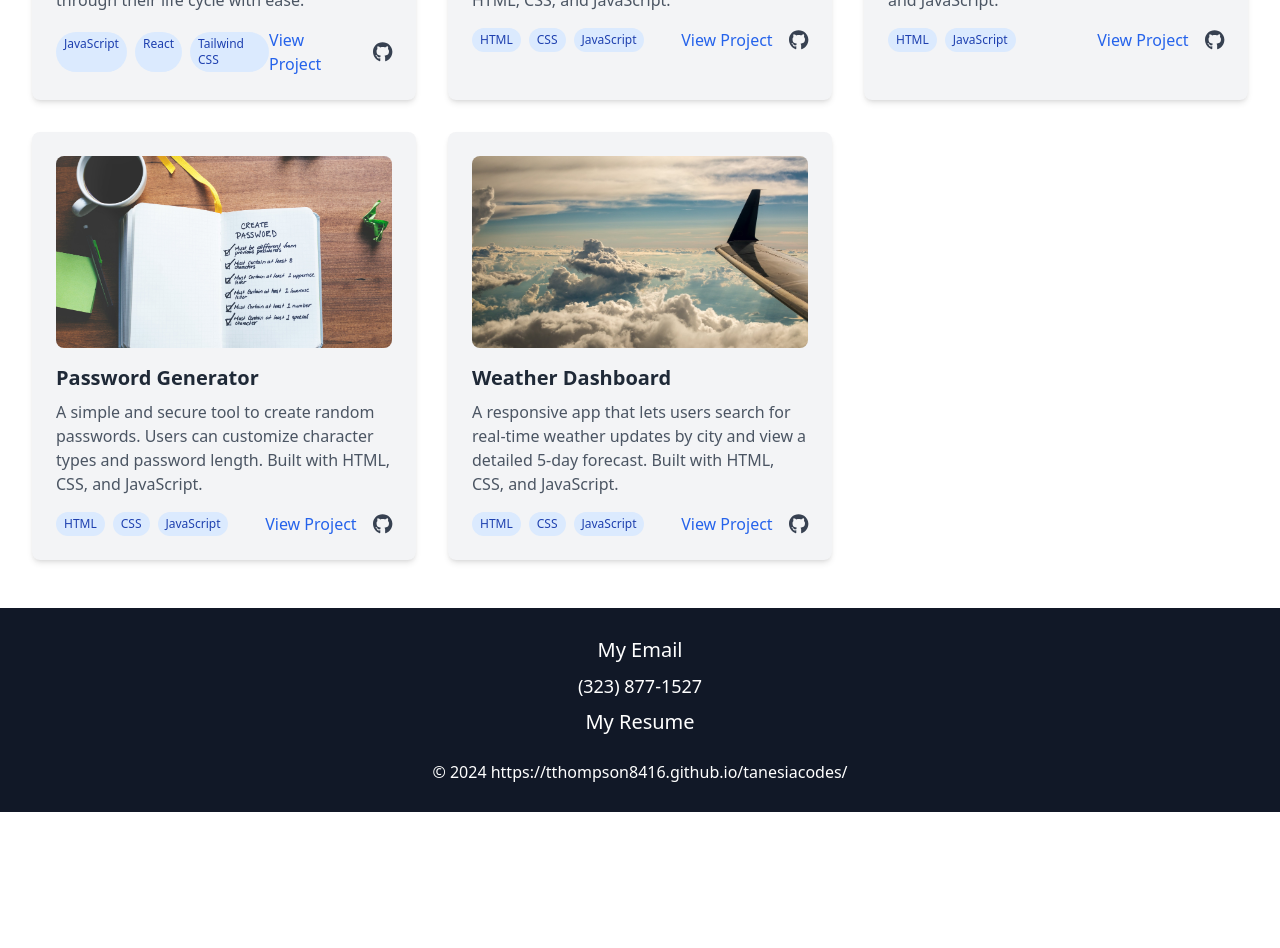
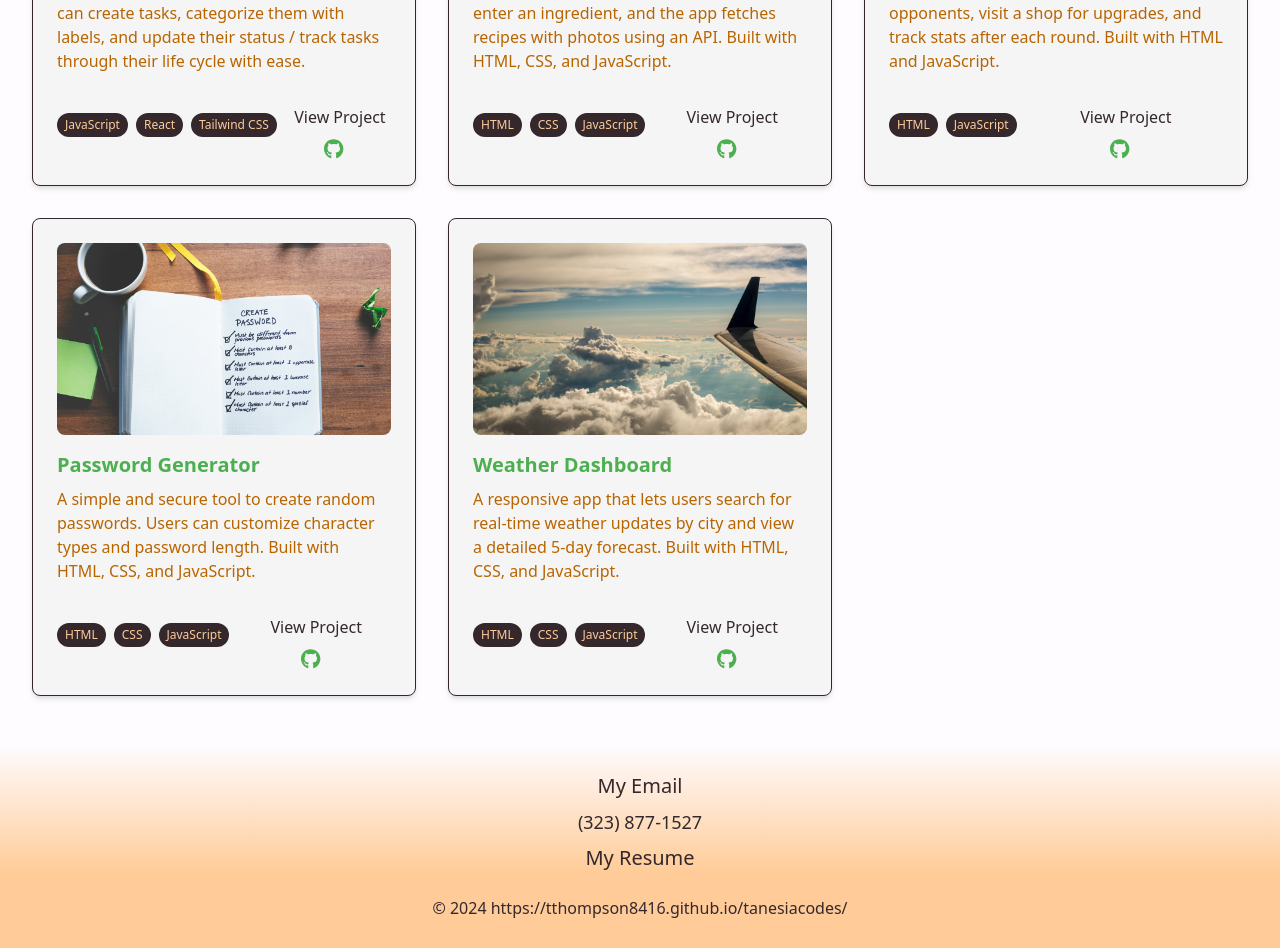
Before and after one commit to Tthompson8416/tanesiacodes, a React (Vite) app: page / in a window 1280 px wide. Shown: the part 1700-2648 px from the top of the page. Before the commit the page ends 2512 px from the top, so only its background shows below. Built offline with nearby package versions, Linux system fonts and the light colour scheme.

Commit message:
Footer color changes, animation effects added to projects section, initial run of new color scheme

```diff
--- a/package.json
+++ b/package.json
@@ -36,7 +36,7 @@
     "gh-pages": "^6.2.0",
     "globals": "^15.11.0",
     "postcss": "^8.4.49",
-    "tailwindcss": "^3.4.15",
+    "tailwindcss": "^3.4.16",
     "vite": "^5.4.10"
   }
 }
--- a/src/components/Footer.jsx
+++ b/src/components/Footer.jsx
@@ -1,34 +1,54 @@
 const Footer = () => {
   return (
-    <footer className="bg-gray-900 text-white py-7">
-      <div className="max-w-6xl mx-auto px-4 text-center">
+    <footer className="bg-custom-intro text-custom-intro-text py-7 relative overflow-hidden">
+      {/* Gradient overlay at the top of the footer */}
+      <div
+        className="absolute top-0 left-0 w-full h-32 bg-gradient-to-t from-custom-intro to-custom-dark">
+        {/* 'absolute' positions the gradient at the top of the footer */}
+        {/* 'top-0 left-0' ensures it starts at the top-left corner */}
+        {/* 'w-full h-32' makes it span the full width and 32px in height */}
+        {/* 'bg-gradient-to-t' creates a gradient transitioning from bottom to top */}
+        {/* 'from-custom-intro' uses the intro section background color */}
+        {/* 'to-custom-dark' uses the dark background color */}
+      </div>
+
+      {/* Footer content with a higher z-index */}
+      <div className="max-w-6xl mx-auto px-4 text-center relative z-10">
+        {/* 'relative' ensures this content is layered above the gradient */}
+        {/* 'z-10' gives it a higher stacking order than the gradient */}
+
         <p className="text-xl">
           <a
             href="mailto:tthompson8416@outlook.com"
-            className="text-white hover:underline"
+            className="hover:underline"
           >
             My Email
           </a>
         </p>
+
         <p className="text-lg mt-2">
           <a
             href="tel:3238771527"
-            className="text-white hover:underline"
+            className="hover:underline"
           >
             (323) 877-1527
           </a>
         </p>
+
         <p className="text-xl mt-2">
           <a
             href="/tanesiacodes/resume.pdf"
             target="_blank"
             rel="noopener noreferrer"
-            className="text-white hover:underline"
+            className="hover:underline"
           >
             My Resume
           </a>
         </p>
-        <p className="text-md mt-6">&copy; {new Date().getFullYear()} https://tthompson8416.github.io/tanesiacodes/</p>
+
+        <p className="text-md mt-6">
+          &copy; {new Date().getFullYear()} https://tthompson8416.github.io/tanesiacodes/
+        </p>
       </div>
     </footer>
   );
--- a/src/components/IntroSection.jsx
+++ b/src/components/IntroSection.jsx
@@ -38,7 +38,7 @@ const IntroSection = () => {
       transition={{ duration: 1 }} // Timing for the section animation
       className="intro-section-container"
     >
-      <div className="min-h-screen bg-custom-dark flex flex-col items-center justify-center p-0 pt-18 lg:pb-56 relative overflow-hidden">
+      <div className="min-h-screen bg-custom-intro flex flex-col items-center justify-center p-0 pt-18 lg:pb-56 relative overflow-hidden">
         {/* Gradient overlay at the bottom of the section */}
         <div className="absolute bottom-0 left-0 w-full h-32 bg-gradient-to-b from-transparent to-white"></div>
 
@@ -54,7 +54,7 @@ const IntroSection = () => {
 
         {/* Welcome text */}
         <motion.h1
-          className="text-4xl md:text-5xl text-white mb-4"
+          className="text-4xl md:text-5xl text-custom-text mb-4"
           initial={{ opacity: 0, y: 10 }}
           animate={{ opacity: 1, y: 0 }}
           transition={{ duration: 1, delay: 0.5 }} // Slight delay for welcome text
@@ -67,7 +67,7 @@ const IntroSection = () => {
           variants={paragraphVariants}
           initial="hidden"
           animate="visible"
-          className="text-lg md:text-xl text-gray-200 text-center mx-auto p-5 max-w-screen-md sm:max-w-screen-sm lg:max-w-screen-lg xl:max-w-[800px] pb-24 sm:pb-12 md:pb-36"
+          className="text-lg text-custom-intro-text text-center mx-auto p-5 max-w-screen-md sm:max-w-screen-sm lg:max-w-screen-lg xl:max-w-[800px] pb-12 lg:text-3xl md:text-2xl"
         >
           {words.map((word, index) => (
             <motion.span
--- a/src/components/ProjectsSection.jsx
+++ b/src/components/ProjectsSection.jsx
@@ -2,6 +2,7 @@ import { useEffect } from 'react';
 import PropTypes from "prop-types";
 import { FontAwesomeIcon } from "@fortawesome/react-fontawesome";
 import { faGithub } from "@fortawesome/free-brands-svg-icons";
+import { motion } from "framer-motion"; // Import motion from Framer Motion
 import AOS from 'aos';  // Import AOS library
 import 'aos/dist/aos.css';  // Import AOS styles
 
@@ -11,39 +12,44 @@ const ProjectsSection = ({ projects }) => {
   }, []);
 
   return (
-    <section className="bg-white rounded-t-3xl mt-12 px-8 py-12">
-      <h2 className="text-3xl font-bold mb-8 text-center">My Work</h2>
+    <section className="bg-custom-dark rounded-t-3xl mt-12 px-8 py-12">
+      <h2 className="text-3xl font-bold mb-8 text-center text-custom-accent">My Work</h2>
       <div className="grid grid-cols-1 sm:grid-cols-2 lg:grid-cols-3 gap-8">
         {projects.map((project, index) => (
-          <div
+          <motion.div
             key={index}
-            className="bg-gray-100 rounded-lg p-6 shadow-md transition-all duration-300 hover:shadow-xl hover:scale-105"
+            className="bg-custom-light rounded-lg p-6 shadow-md flex flex-col transition-all duration-300 hover:shadow-xl hover:scale-105 border border-custom-border min-h-[300px] 400:min-h-[350px]"
+              // Framer Motion settings
+        initial={{ opacity: 0, y: 50 }} // Start hidden and slightly below
+        whileInView={{ opacity: 1, y: 0 }} // Fade in and slide into position when in view
+        transition={{ duration: 0.8, delay: index * 0.2 }} // Animation duration and stagger effect
+        viewport={{ once: true }} // Trigger animation only once
           >
             <img
               src={project.image}
               alt={project.title}
               className="w-full h-48 object-cover rounded-lg mb-4"
             />
-            <h3 className="text-xl font-bold mb-2 text-gray-800">
+            <h3 className="text-xl font-bold mb-2 text-custom-text">
               {project.title}
             </h3>
-            <p className="text-gray-600 mb-4">{project.description}</p>
+            <p className="text-custom-subtext mb-4">{project.description}</p>
             <div className="flex justify-between items-center">
               <div className="flex space-x-2">
                 {project.techStack.map((tech, i) => (
                   <span
                     key={i}
-                    className="bg-blue-100 text-blue-800 px-2 py-1 rounded-full text-xs"
+                    className="bg-custom-accent text-custom-link text-center px-2 py-1 rounded-full text-xs whitespace-nowrap"
                   >
                     {tech}
                   </span>
                 ))}
               </div>
 
-              <div className="flex items-center space-x-4">
+              <div className="flex flex-col justify-between items-center mt-4 space-y-2 text-center sm:flex-col sm:items-center sm:space-y-2 w-full">
                 <a
                   href={project.link}
-                  className="text-blue-600 hover:text-blue-800 transition-colors"
+                  className="text-custom-accent hover:text-blue-800 transition-colors text-center ml-3 whitespace-nowrap"
                 >
                   View Project
                 </a>
@@ -53,7 +59,7 @@ const ProjectsSection = ({ projects }) => {
                     href={project.githubLink}
                     target="_blank"
                     rel="noopener noreferrer"
-                    className="text-gray-700 hover:text-black transition-colors"
+                    className="text-custom-text hover:text-black transition-colors"
                   >
                     <FontAwesomeIcon icon={faGithub} size="lg" />{" "}
                     {/* Large size GitHub icon */}
@@ -61,7 +67,7 @@ const ProjectsSection = ({ projects }) => {
                 )}
               </div>
             </div>
-          </div>
+          </motion.div>
         ))}
       </div>
     </section>
--- a/tailwind.config.js
+++ b/tailwind.config.js
@@ -7,12 +7,15 @@ export default {
   theme: {
     extend: {
       colors: {
-        'custom-dark': '#28282b', // Background color for sections
+        'custom-dark': '#fefcff', // Background color for sections
         'custom-light': '#f5f5f5', // Light background for cards
-        'custom-accent': '#4caf50', // Accent color for headings and buttons
-        'custom-border': '#d3d3d3', // Border color
-        'custom-text': '#333333', // Primary text color
-        'custom-subtext': '#666666', // Secondary text color
+        'custom-accent': '#34282c', // Accent color for headings and buttons
+        'custom-border': '#34282c', // Border color
+        'custom-text': '#4caf50', // Primary text color
+        'custom-subtext': '#b86500', // Secondary text color
+        'custom-link': '#ffcc99',
+        'custom-intro': '#ffcc99',
+        'custom-intro-text': '#34282c',
     },
   },
 },
```
Also changed, not shown: 1 other file (tests, documents, lock files or other folders).
